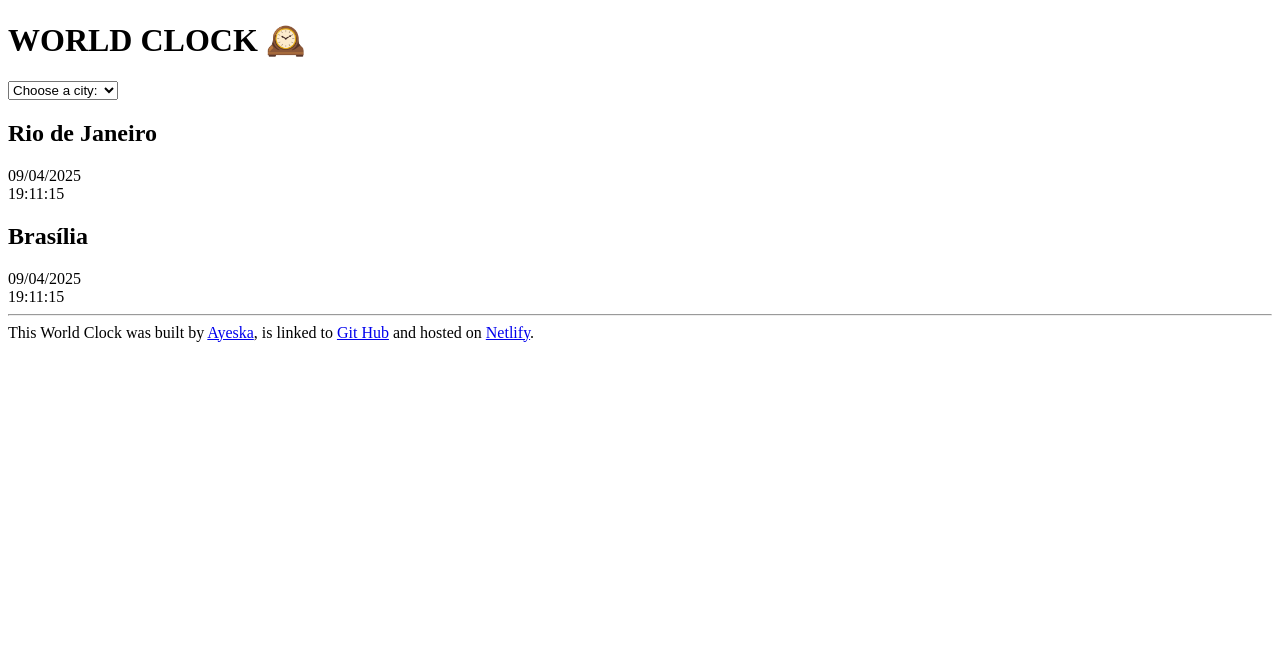
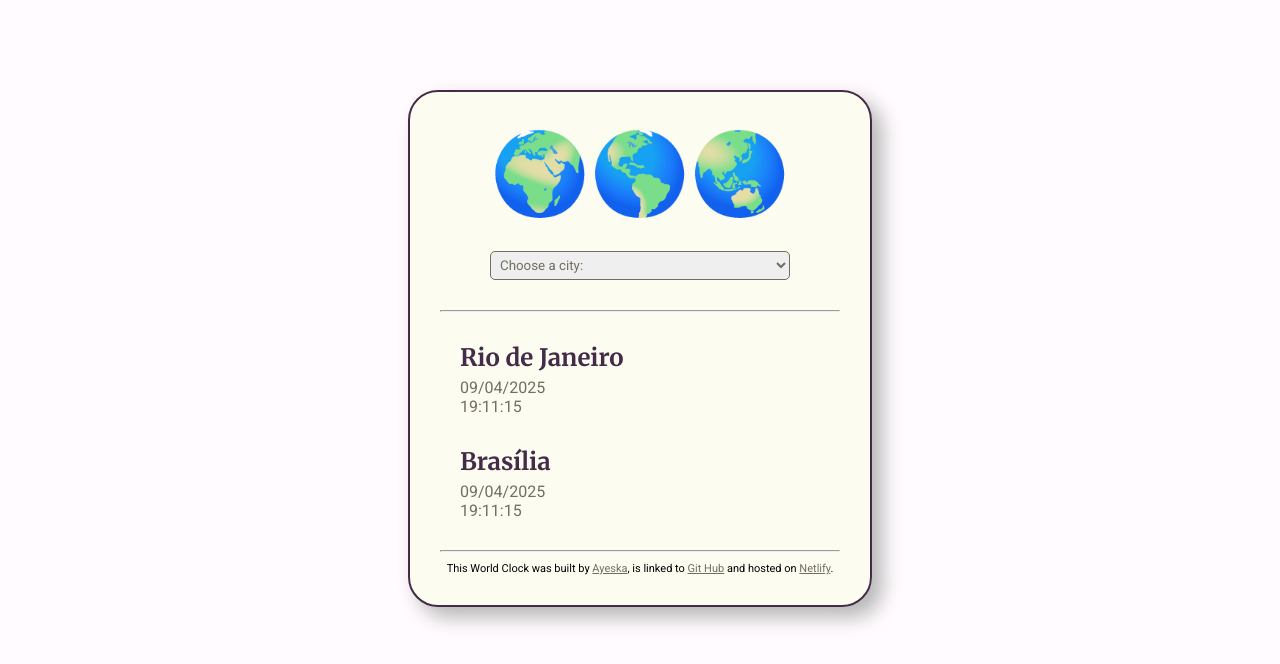
Before and after one commit to ayscd/world-clock, a plain HTML site: page index.html in a window 1280 px wide. Drawn offline with Linux system fonts and the light colour scheme.

Commit message:
Update 3 - Basic css
- adding the basic styles to the project

```diff
--- a/index.html
+++ b/index.html
@@ -3,14 +3,21 @@
 <head>
     <meta charset="UTF-8">
     <meta name="viewport" content="width=device-width, initial-scale=1.0">
-    <link rel="stylesheet" href="src/styles.css" type="text">
+
+    <!--IMPORTING FONTS-->
+    <link rel="preconnect" href="https://fonts.googleapis.com">
+    <link rel="preconnect" href="https://fonts.gstatic.com" crossorigin>
+    <link href="https://fonts.googleapis.com/css2?family=Merriweather:ital,opsz,wght@0,18..144,300..900;1,18..144,300..900&family=Roboto:ital,wght@0,100..900;1,100..900&display=swap" rel="stylesheet">
+
+    <link rel="stylesheet" href="src/styles.css" type="text/css">
+
     <title>WORLD CLOCK 🕰️</title>
 </head>
 <body>
     <div class="app-wrapper">
-        <h1>WORLD CLOCK 🕰️</h1>
+        <h1>🌍🌎🌏</h1>
 
-        <select name="choose-city" id="choose-city">
+        <select name="choose-city" id="choose-city" class="choose-city">
             <option value="">Choose a city:</option>
             <option value="">Salvador</option>
             <option value="">Vitória</option>
@@ -18,6 +25,7 @@
             <option value="">Florianópolis</option>
             <option value="">Curitiba</option>
         </select>
+        <hr/>
 
         <div class="city">
             <h2>Rio de Janeiro</h2>
@@ -31,8 +39,9 @@
             <div class="time">19:11:15</div>
         </div>
 
-        <hr/>
+
         <footer>
+            <hr/>
             <div class="footer-wrapper">
                 This World Clock was built by <a class="git-profile" href="https://github.com/ayscd">Ayeska</a>,
                 is linked to <a class="git-project" href="https://github.com/ayscd/world-clock">Git Hub</a>
--- a/src/styles.css
+++ b/src/styles.css
@@ -0,0 +1,83 @@
+body {
+    background-color: #fffbfeff;
+    font-family: "Roboto", sans-serif;
+}
+
+hr {
+    color: rgba(114, 110, 96, 0.5);
+}
+
+h1 {
+    margin-top: 5px;
+    margin-bottom: 30px;
+    font-size: 80px ;
+    text-align: center;
+}
+
+h2 {
+    font-family: "Merriweather", serif;
+    color: #442b48ff;
+    margin-top: 30px;
+    margin-bottom: 5px;
+    margin-left: 20px;
+}
+
+footer {
+    margin-top: 30px;
+}
+
+.app-wrapper {
+    display: block;
+    margin: 0 auto;
+    margin-top: 90px;
+    padding: 30px;
+    max-width: 400px;
+    background-color: rgba(219, 255, 118, 0.1);
+    border-radius: 30px;
+    border-width: 2px;
+    border-style: double;
+    border-color: #442b48ff;
+    box-shadow: 10px 10px 20px rgb(181, 181, 181);
+}
+
+.choose-city {
+    display: block;
+    margin: 0 auto;
+    font-family: "Roboto", sans-serif;
+    color: #726e60ff;
+    padding: 5px;
+    margin-top: 0;
+    margin-bottom: 30px;
+    width: 300px;
+    border-width: 1px;
+    border-color: #726e60ff;
+    border-radius: 5px;
+}
+
+.date, .time {
+    margin-left: 20px;
+    text-align: left;
+    color: rgba(114, 110, 96, 1);
+}
+
+.footer-wrapper {
+    margin-top: 10px;
+    font-size: 11px;
+    text-align: center;
+}
+
+.git-profile, .git-project, .host-link {
+    color: #726e60ff;
+}
+
+.git-profile:hover, .git-project:hover, .host-link:hover {
+     color: #98b06fff;
+}
+
+.git-profile:visited, .git-project:visited, .host-link:visited {
+       color: #98b06fff;
+}
+
+.git-profile:active, .git-project:active, .host-link:active {
+       color: #dbff76ff;
+}
```
Also changed, not shown: src/palette-1.css (added, +47 -0 lines), src/palette-2.css (added, +47 -0 lines), src/pallete-1.png (added), src/pallete-2.png (added).
